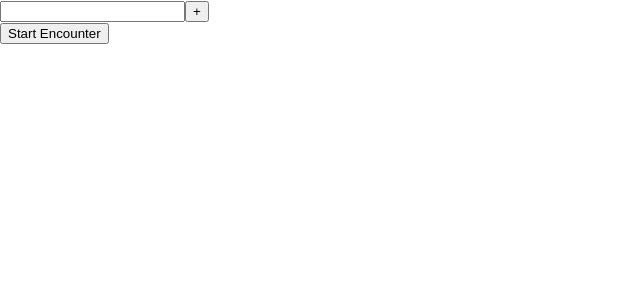
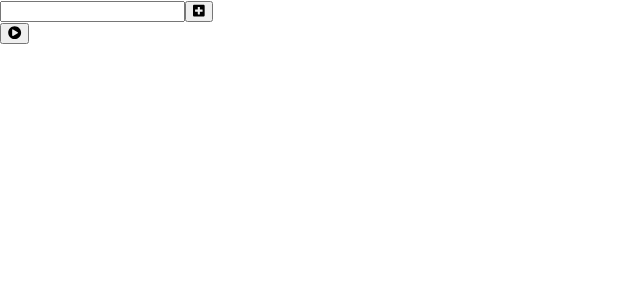
Before and after one commit to kabarakh/initiative-react, a React (Create React App) app: page / in a window 1280 px wide. Shown: the top 300 px of the page, without its empty margins (0-640 px from the left). Built offline with nearby package versions, Linux system fonts and the light colour scheme.

Commit message:
TASK: install and use fontawesome
closes #1

```diff
--- a/package.json
+++ b/package.json
@@ -11,13 +11,17 @@
     "@types/react": "^17.0.20",
     "@types/react-dom": "^17.0.9",
     "@types/lodash": "^4.14.172",
+    "@types/react-fontawesome": "^1.6.5",
     "react": "^17.0.2",
     "react-dom": "^17.0.2",
     "react-scripts": "4.0.3",
     "typescript": "^4.4.3",
     "web-vitals": "^1.1.2",
     "lodash": "^4.17.21",
-    "rxjs": "^7.3.0"
+    "rxjs": "^7.3.0",
+    "@fortawesome/fontawesome-svg-core": "^1.2.36",
+    "@fortawesome/free-solid-svg-icons": "^5.15.4",
+    "@fortawesome/react-fontawesome": "^0.1.15"
   },
   "scripts": {
     "start": "react-scripts start",
--- a/src/Components/Molecules/AddNewParticipant/AddNewParticipant.tsx
+++ b/src/Components/Molecules/AddNewParticipant/AddNewParticipant.tsx
@@ -1,4 +1,8 @@
 import React, {FormEvent, useState} from 'react';
+import { FontAwesomeIcon } from '@fortawesome/react-fontawesome';
+import {faPlusSquare} from "@fortawesome/free-solid-svg-icons";
+
+
 
 interface Props {
     onSubmitHandler(name: string): boolean;
@@ -37,7 +41,7 @@ export function AddNewParticipant({onSubmitHandler, setMessageText}: Props) {
         <div className="add-participant">
             <form onSubmit={submitHandler} className={className}>
                 <input type="text" value={name} onInput={updateName}/>
-                <input type="submit" value="+"/>
+                <button type="submit"><FontAwesomeIcon icon={faPlusSquare} /></button>
             </form>
         </div>
     );
--- a/src/Components/Molecules/Initiative/Initiative.tsx
+++ b/src/Components/Molecules/Initiative/Initiative.tsx
@@ -1,4 +1,6 @@
 import React, {FormEvent, useState} from 'react';
+import {FontAwesomeIcon} from "@fortawesome/react-fontawesome";
+import {faPenSquare, faSave} from "@fortawesome/free-solid-svg-icons";
 
 interface Props {
     initiative: number;
@@ -31,13 +33,10 @@ export function Initiative({initiative, onSaveInitiative}: Props) {
                 editMode ?
                     <form onSubmit={saveInitiative}>
                         <input type="text" value={currentInitiative} onInput={updateInitiative}/>
-                        <input type="submit" value="Save"/>
+                        <button type="submit"><FontAwesomeIcon icon={faSave} /></button>
                     </form> :
                     <div>{currentInitiative}
-                        <button onClick={() => {
-                            setEditMode(true)
-                        }}>Set initiative
-                        </button>
+                        <button onClick={() => {setEditMode(true)}}><FontAwesomeIcon icon={faPenSquare} /></button>
                     </div>
             }
         </div>
--- a/src/Components/Molecules/ParticipantList/CombatParticipantList.tsx
+++ b/src/Components/Molecules/ParticipantList/CombatParticipantList.tsx
@@ -4,6 +4,13 @@ import {find, map} from "lodash";
 import {ListTypes, States} from "../../../DataTypes/Constants";
 import {EncounterService} from "../../../Services/EncounterService";
 import {NonNormalParticipants} from "./NonNormalParticipants";
+import {
+    faAngleDoubleRight,
+    faHandPointRight,
+    faStopCircle,
+    faUndo
+} from "@fortawesome/free-solid-svg-icons";
+import {FontAwesomeIcon} from "@fortawesome/react-fontawesome";
 
 interface Props {
     setMessageText(messageText: string): void
@@ -43,13 +50,13 @@ export function CombatParticipantList({participants, setMessageText, currentPart
 
     return (
         <div className="participant-list combat-list">
-            <button onClick={nextParticipant}>Next</button>
+            <button onClick={nextParticipant}><FontAwesomeIcon size="2x" icon={faAngleDoubleRight} /></button>
             {currentRound === 0 ? <button onClick={nextRound}>Skip surprise round</button>: null }
             <div className="round-count">{currentRound === 0 ? 'Surprise round' : `Round ${currentRound}`}</div>
             {participants.map((participant: Participant, index: number) => {
                 return <div className={`participant ${participant.state}`} key={participant.name}>
                     <div className="participant-name">
-                        {index === currentParticipant ? '=> ' : ''}{participant.name}
+                        {index === currentParticipant ? <FontAwesomeIcon icon={faHandPointRight} /> : ''}{participant.name}
                     </div>
                     <div className="participant-initiative">
                         {participant.initiative}
@@ -58,13 +65,13 @@ export function CombatParticipantList({participants, setMessageText, currentPart
                         {participant.state === States.normal ? <React.Fragment>
                             <button onClick={() => markParticipant(participant.name, States.readied)}>Ready</button>
                             <button onClick={() => markParticipant(participant.name, States.delayed)}>Delay</button>
-                        </React.Fragment> : <button onClick={() => markParticipant(participant.name, States.normal)}>Reset state</button>
+                        </React.Fragment> : <button onClick={() => markParticipant(participant.name, States.normal)}><FontAwesomeIcon icon={faUndo} /></button>
                         }
                     </div>
                 </div>
             })}
             <NonNormalParticipants participants={participants} />
-            <button onClick={endEncounter}>End Encounter</button>
+            <button onClick={endEncounter}><FontAwesomeIcon icon={faStopCircle} /></button>
 
         </div>
     )
--- a/src/Components/Molecules/ParticipantList/PrepareParticipantList.tsx
+++ b/src/Components/Molecules/ParticipantList/PrepareParticipantList.tsx
@@ -5,6 +5,8 @@ import {Initiative} from "../Initiative/Initiative";
 import {AddNewParticipant} from "../AddNewParticipant/AddNewParticipant";
 import {ListTypes} from "../../../DataTypes/Constants";
 import {EncounterService} from "../../../Services/EncounterService";
+import {faPlayCircle, faTrashAlt} from "@fortawesome/free-solid-svg-icons";
+import {FontAwesomeIcon} from "@fortawesome/react-fontawesome";
 
 interface Props {
     setMessageText(messageText: string): void
@@ -70,12 +72,12 @@ export function PrepareParticipantList({setMessageText, participants}: Props) {
                         }}/>
                     </div>
                     <div className="participant-actions">
-                        <button onClick={() => deleteParticipant(participant.name)}>Remove</button>
+                        <button onClick={() => deleteParticipant(participant.name)}><FontAwesomeIcon icon={faTrashAlt} /></button>
                     </div>
                 </div>
             })}
             <AddNewParticipant setMessageText={setMessageText} onSubmitHandler={EncounterService.addParticipant}/>
-            <button onClick={startEncounter}>Start Encounter</button>
+            <button onClick={startEncounter}><FontAwesomeIcon icon={faPlayCircle} /></button>
         </div>
     )
 }
```
Also changed, not shown: 1 other file (tests, documents, lock files or other folders).
